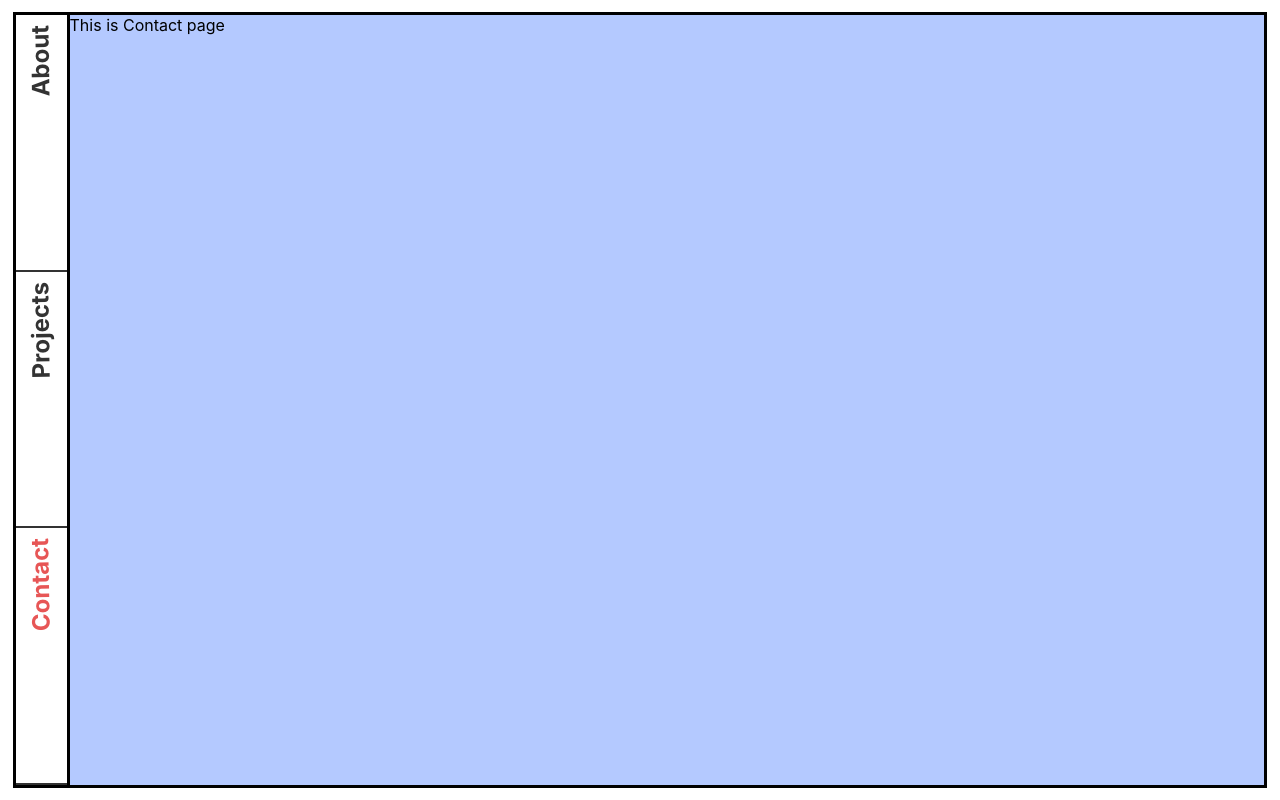
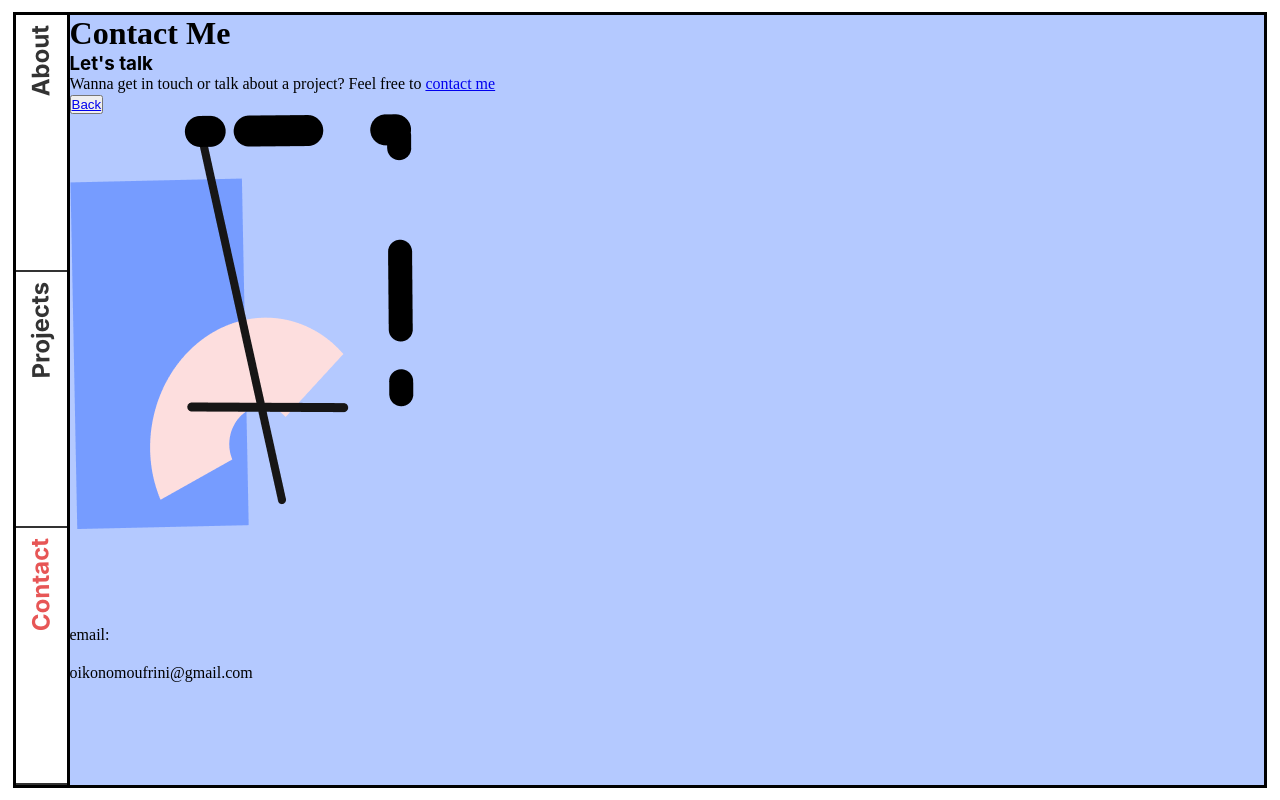
Before and after one commit to Frynelli/frynelli.github.io, a React (Create React App) app in the folder portfolio-frynelli/: page /contact in a window 1280 px wide. Built offline with nearby package versions, Linux system fonts and the light colour scheme; a web font is replaced by a local one.

Commit message:
created Contact page
added a link that will go to a form and the back button. Added the images and a div for the mint box

```diff
--- a/portfolio-frynelli/src/components/Pages/Contact/index.js
+++ b/portfolio-frynelli/src/components/Pages/Contact/index.js
@@ -1,6 +1,50 @@
+import useTypeWriter from "../../TypeWriter/TypeWriter";
+import Form from '../../Form/index'
+import sxedio from '../../../assets/sxedia.png';
+const typeWord = 'Contact Me';
 const Contact =()=>{
-    return <div>
-        This is Contact page
+const ContactMe = useTypeWriter(typeWord)
+    return <div className="container-contact">
+        <div className="box-left">
+            <div className="contact-text">
+                <h1 className="blinking-cursor">{ContactMe}</h1>
+               <div className="background-color">
+               <div className="contact-form">
+               <div className="paragraph">
+                <h3>Let's talk</h3>
+                <p>
+                Wanna get in touch or talk about a project?
+                  Feel free to <a href="#">contact me</a>
+                </p>
+               </div>
+
+
+
+               </div>
+               <div className="button">
+           <button><a href="/">Back</a></button>
+           </div>
+           </div>
+
+            </div>
+
+
+        </div>
+        <div className="box-right">
+
+            <div className="grid-box">
+            <div className="image-sxedio"><img src={sxedio}/></div>
+        <div className="green-box">
+
+        </div>
+            </div>
+            <div className="email-box">
+                <p className="email">email:</p><br/>
+                <p>oikonomoufrini@gmail.com</p>
+               </div>
+
+
+        </div>
     </div>
 }
 export default Contact;
```
